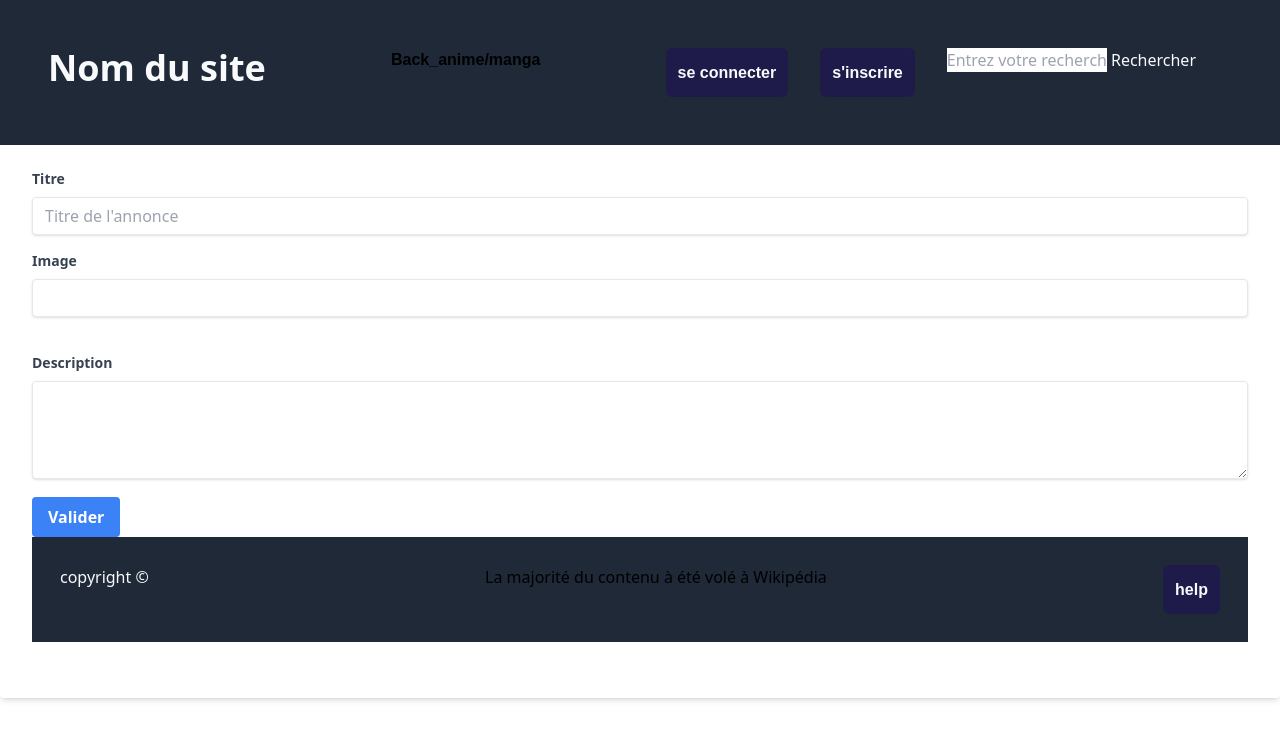
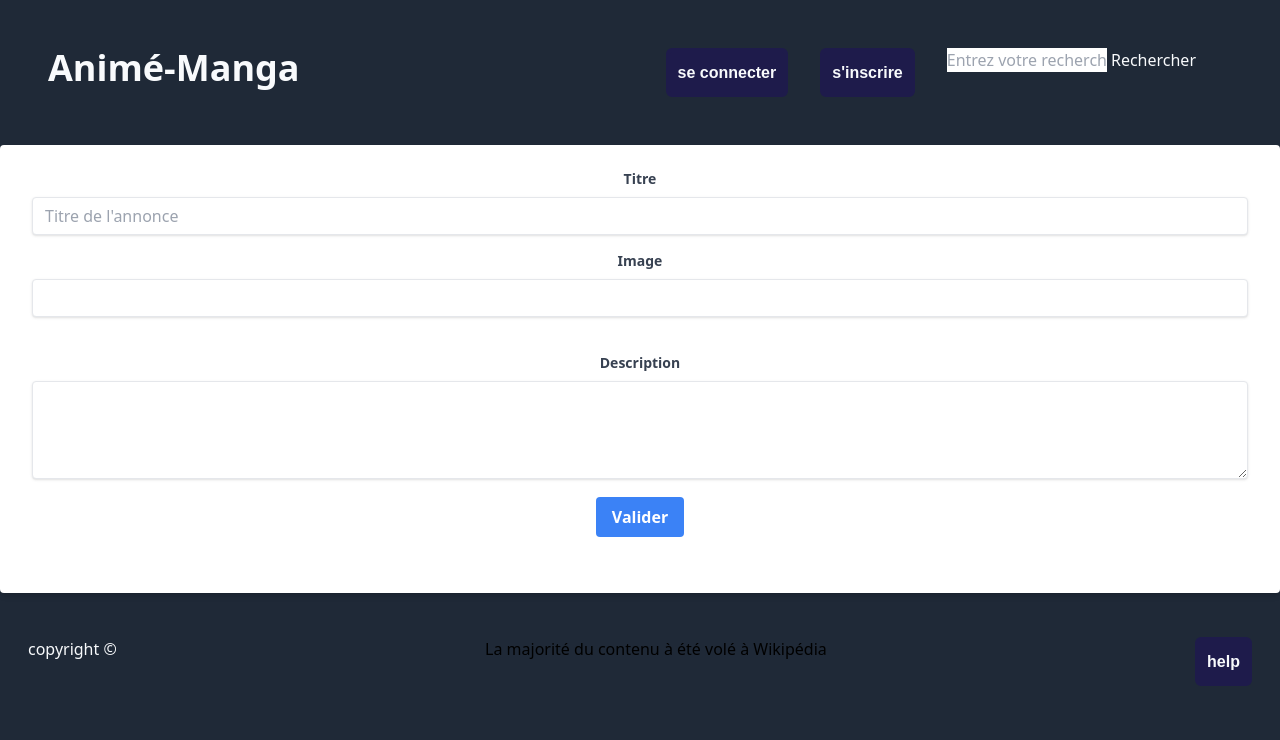
Before and after one commit to SoizicMM/Jules_Raphael, a Flask app: page /add in a window 1280 px wide. Shown: the top 740 px of the page. Run offline with Flask 3, Linux system fonts and the light colour scheme; some libraries are stand-ins or nearby versions.

Commit message:
des détailles

```diff
--- a/templates/admin/back_animemanga.html
+++ b/templates/admin/back_animemanga.html
@@ -3,7 +3,7 @@
 
 {% block content %}
 
-<table>
+<table class="bg-slate-500">
   <thead>
     <tr>
       <th class="border border-slate-300 p-2">Titre</th>
--- a/templates/admin/back_base.html
+++ b/templates/admin/back_base.html
@@ -3,16 +3,16 @@
 
 <head>
   <meta charset="utf-8">
-  <meta name="viewport" content="width=device-width">
+  <meta name="viewport" content="width=device-width, initial-scale=1.0">
   <title>Mon po</title>
   <link href="/static/style.css" rel="stylesheet" type="text/css" />
   <script src="https://cdn.tailwindcss.com"></script>
 </head>
 
-<body>
+<body class="bg-red-700">
   <header class="bg-red-700 flex  justify-between  p-12 ">
   <a href="/">
-    <h1 class="font-sans  text-2xl text-slate-50"> Administration </h1>
+    <h1 class="hidden sm:block font-sans  text-2xl text-slate-50"> Administration </h1>
   </a>
     <ul class="flex space-x-8 mr-9  ">
 
--- a/templates/base.html
+++ b/templates/base.html
@@ -3,22 +3,26 @@
 
 <head>
   <meta charset="utf-8">
-  <meta name="viewport" content="width=device-width">
+  <meta name="viewport" content="width=device-width, initial-scale=1.0">
   <title>Animé-Manga</title>
   <link href="/static/style.css" rel="stylesheet" type="text/css" />
   <script src="https://cdn.tailwindcss.com"></script>
 </head>
 
-<body>
+<body class="bg-gray-800">
   <header class="bg-gray-800 flex  justify-between  p-12 ">
   <a href="/">
-    <h1 class="hidden sm:block font-sans  text-4xl text-slate-50"> Nom du site </h1>
+    <h1 class="hidden sm:block font-sans  text-4xl text-slate-50"> Animé-Manga </h1>
   </a>
+    {% if session['util']%}
+    {% if session['util'] == "admin" %}
   <a href="/admin/back_animemanga">
     <p class=" hidden sm:block">
       Back_anime/manga
     </p>
   </a>
+    {% endif %}
+    {% endif %}
     <ul class="flex space-x-8 mr-9  ">
 
 
@@ -75,10 +79,11 @@
 
 
   </header>
+<div class="bg-gray-800 w-full text-center">
   {% block content %}
 
   {% endblock %}
-
+</div>
 <footer  class=" bg-gray-800 flex  justify-between p-7">
 
   {% if session['util'] %}
--- a/templates/modifier.html
+++ b/templates/modifier.html
@@ -1,4 +1,4 @@
-{% extends 'base.html' %}
+{% extends 'admin/back_base.html' %}
 
 {% block content %}
 <!-- Le code CSS est la mais il faut nettoyer-->
@@ -63,7 +63,7 @@
     transform: translateY(-50%) scale(.9);
   }
 </style>
-<section>
+<section class="bg-slate-500">
   <div class=" flex justify-evenly my-4 "style="flex-direction: column; margin : auto; width : 80%">
   <div>
 
```
Also changed, not shown: templates/manganime.html (+4 -4 lines).
